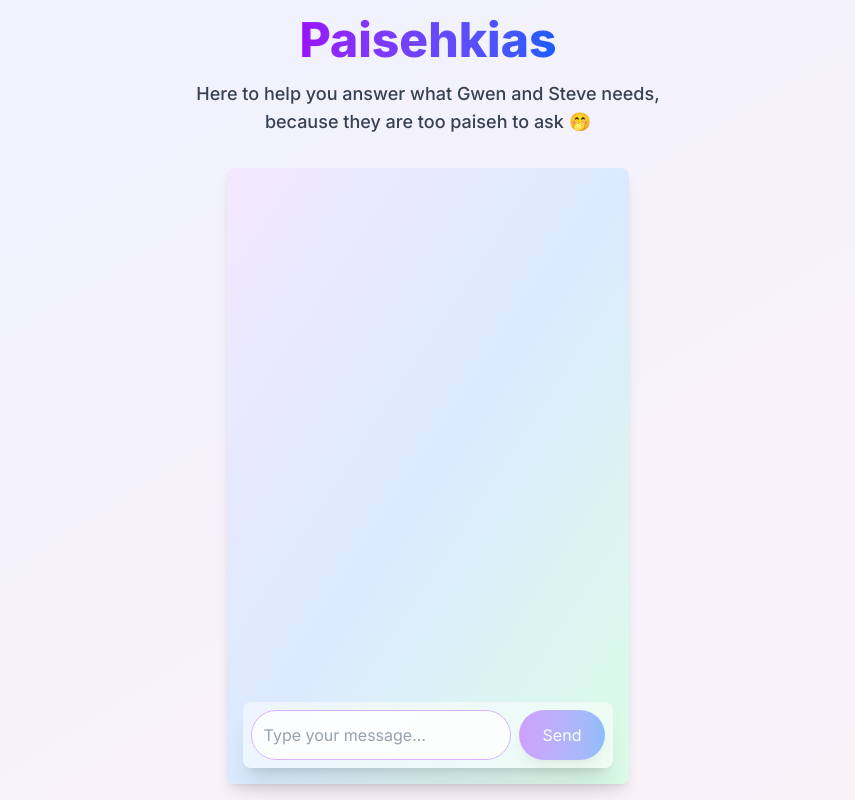
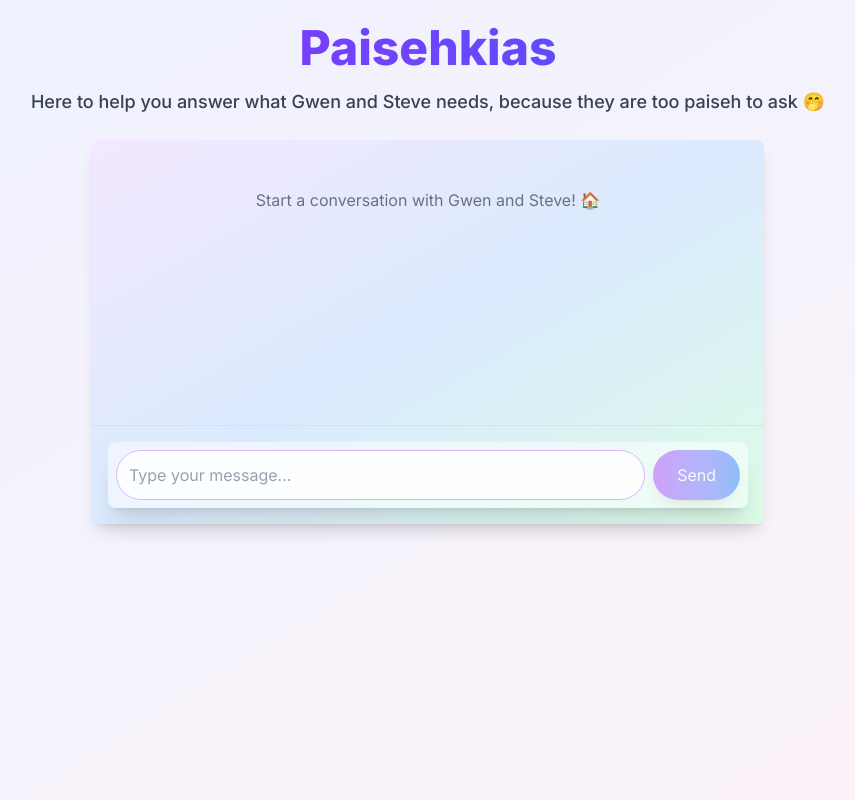
Before and after one commit to stevahnes/paisehkias, a Next.js app in the folder housewarming-agent/: page / in a window 1280 px wide. Shown: the whole page, without its empty margins (212-1067 px from the left). Built offline with nearby package versions, Linux system fonts and the light colour scheme.

Commit message:
Fix: no test just trust Cursor

```diff
--- a/housewarming-agent/src/app/layout.tsx
+++ b/housewarming-agent/src/app/layout.tsx
@@ -15,8 +15,8 @@ export default function RootLayout({
   children: React.ReactNode;
 }) {
   return (
-    <html lang="en" className={`${inter.className} h-full`}>
-      <body className="flex flex-col h-full">{children}</body>
+    <html lang="en" className={`${inter.className} h-screen`}>
+      <body className="h-screen overflow-hidden">{children}</body>
     </html>
   );
 }
--- a/housewarming-agent/src/app/page.tsx
+++ b/housewarming-agent/src/app/page.tsx
@@ -2,17 +2,21 @@ import ChatInterface from "@/components/chat/ChatInterface";
 
 export default function Home() {
   return (
-    <main className="flex flex-col min-h-screen items-center justify-center p-4 bg-gradient-to-br from-indigo-50 to-pink-50">
-      <div className="flex flex-col flex-grow items-center justify-center text-center max-w-lg w-full">
+    <div className="min-h-screen bg-gradient-to-br from-indigo-50 to-pink-50">
+      <main className="flex flex-col h-screen">
+        <div className="flex-shrink-0 text-center py-6">
           <h1 className="text-5xl font-extrabold text-transparent bg-clip-text bg-gradient-to-r from-purple-600 to-blue-600 mb-4">
             Paisehkias
           </h1>
-        <p className="text-lg text-gray-700 mb-8 font-medium">
+          <p className="text-lg text-gray-700 font-medium">
             Here to help you answer what Gwen and Steve needs, because they are
             too paiseh to ask 🤭
           </p>
+        </div>
+        <div className="flex-1 px-4 pb-4 min-h-0">
           <ChatInterface />
         </div>
       </main>
+    </div>
   );
 }
--- a/housewarming-agent/src/components/chat/ChatInterface.tsx
+++ b/housewarming-agent/src/components/chat/ChatInterface.tsx
@@ -68,11 +68,13 @@ export default function ChatInterface() {
   };
 
   return (
-    <div className="flex flex-col flex-grow max-w-2xl mx-auto p-4 bg-gradient-to-br from-purple-100 via-blue-100 to-green-100 shadow-lg rounded-lg">
-      <div className="flex-1 overflow-y-auto mb-4">
+    <div className="flex flex-col h-96 max-w-2xl mx-auto bg-gradient-to-br from-purple-100 via-blue-100 to-green-100 shadow-lg rounded-lg">
+      <div className="flex-1 overflow-y-auto p-4">
         <MessageList messages={messages} />
       </div>
-      <MessageInput onSendMessage={handleSendMessage} isLoading={isLoading} />
+      <div className="flex-shrink-0 p-4 border-t border-purple-200">
+        <MessageInput onSendMessage={handleSendMessage} isLoading={isLoading} />
+      </div>
     </div>
   );
 }
--- a/housewarming-agent/src/components/chat/MessageList.tsx
+++ b/housewarming-agent/src/components/chat/MessageList.tsx
@@ -7,6 +7,11 @@ interface MessageListProps {
 export default function MessageList({ messages }: MessageListProps) {
   return (
     <div className="space-y-4">
+      {messages.length === 0 && (
+        <div className="text-center text-gray-500 py-8">
+          Start a conversation with Gwen and Steve! 🏠
+        </div>
+      )}
       {messages.map((message) => (
         <div
           key={message.id}
```
Lines whose indentation alone changed are shown as unchanged.
